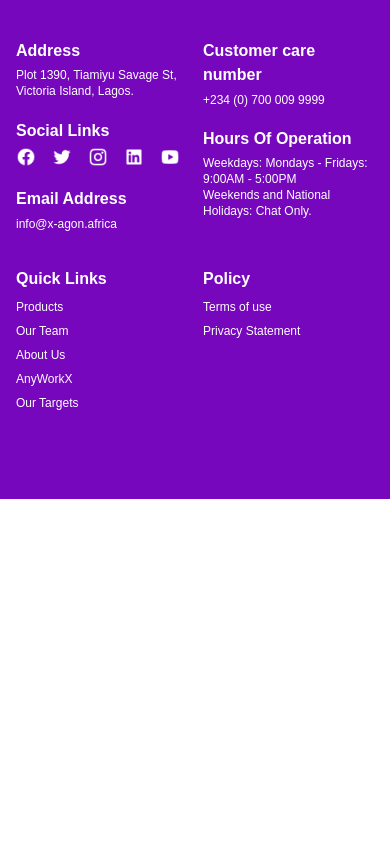
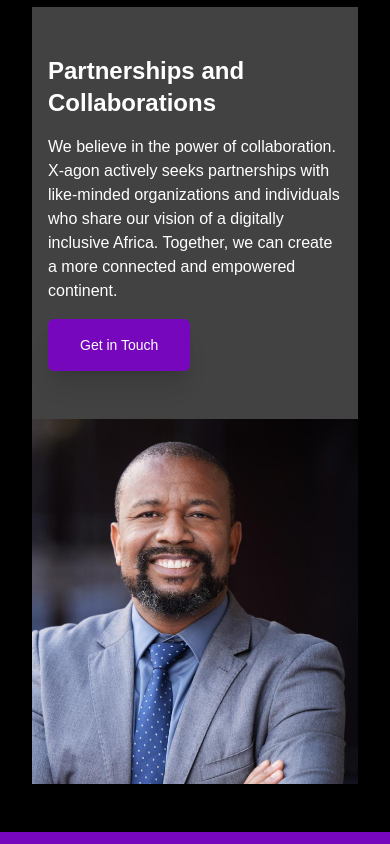
Before and after one commit to Chosen2730/hexagon, a React (Create React App) app: page / in a window 390 px wide. Shown: the part 5600-6444 px from the top of the page. Before the commit the page ends 6099 px from the top, so only its background shows below. Built offline with nearby package versions, Linux system fonts and the light colour scheme.

Commit message:
finished home page

```diff
--- /dev/null
+++ b/src/Components/HomePage/partner.jsx
@@ -0,0 +1,27 @@
+import React from "react";
+import Btn from "../../Utils/Button/btn";
+import photo from "../../Assets/images/photo.png";
+
+const Partner = () => {
+  return (
+    <div className='bg-black py-12 sm:py-28 p-8'>
+      <div className='container mx-auto flex flex-col md:flex-row'>
+        <div className='text-white p-4 md:p-12 py-12 bg-[#424242] w-full flex flex-col justify-center'>
+          <h2 className='text-2xl font-bold'>
+            Partnerships and Collaborations
+          </h2>
+          <p className='font-light my-4'>
+            We believe in the power of collaboration. X-agon actively seeks
+            partnerships with like-minded organizations and individuals who
+            share our vision of a digitally inclusive Africa. Together, we can
+            create a more connected and empowered continent.
+          </p>
+          <Btn className={"bg-pry text-white"} text='Get in Touch' />
+        </div>
+        <img className='w-full md:w-64 lg:w-[500px]' src={photo} alt='' />
+      </div>
+    </div>
+  );
+};
+
+export default Partner;
--- a/src/Pages/HomePage.jsx
+++ b/src/Pages/HomePage.jsx
@@ -4,6 +4,7 @@ import What from "../Components/HomePage/what";
 import Digital from "../Components/HomePage/digital";
 import Products from "../Components/HomePage/products";
 import Market from "../Components/HomePage/market";
+import Partner from "../Components/HomePage/partner";
 
 const HomePage = () => {
   return (
@@ -13,6 +14,7 @@ const HomePage = () => {
       <Digital />
       <Products />
       <Market />
+      <Partner />
     </div>
   );
 };
```
Also changed, not shown: src/Assets/images/photo.png (added).
